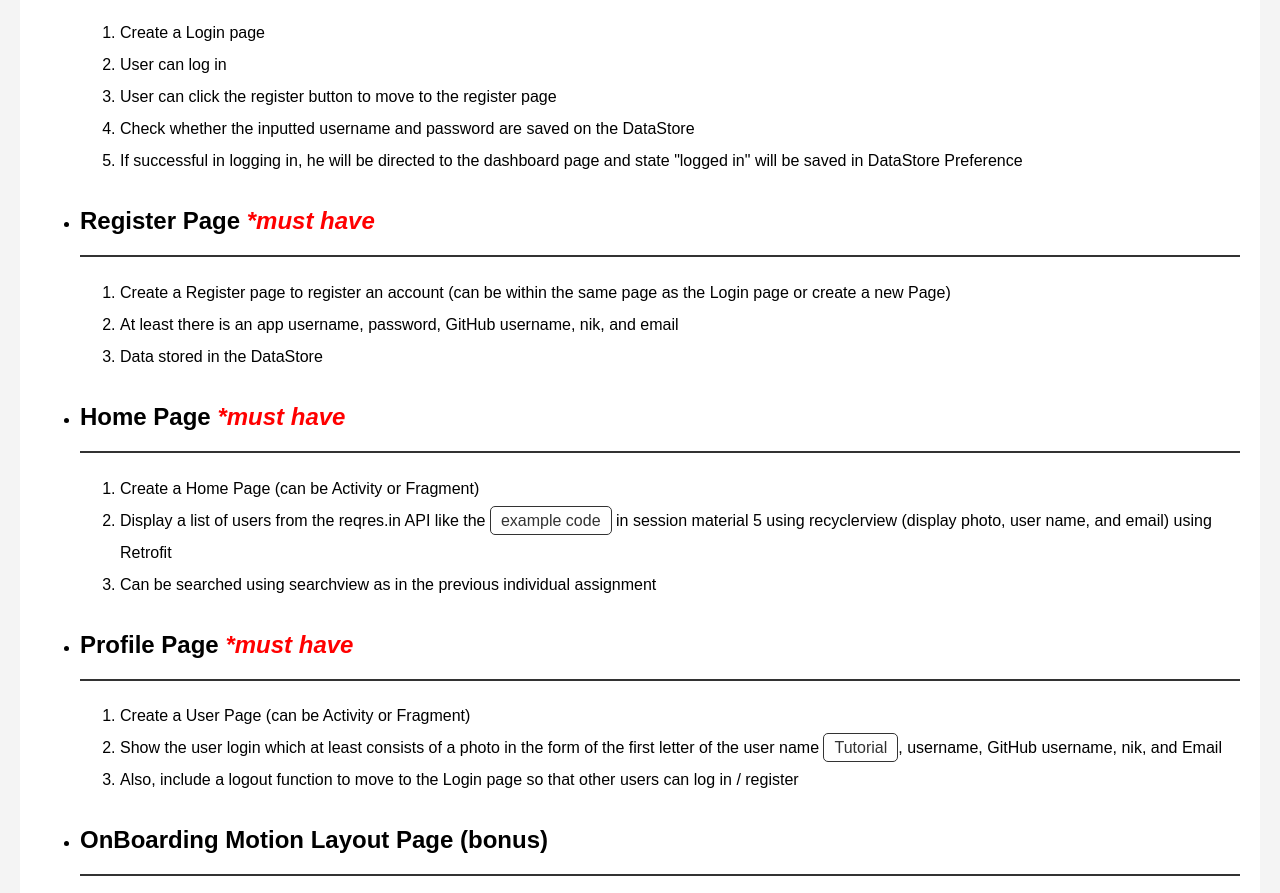
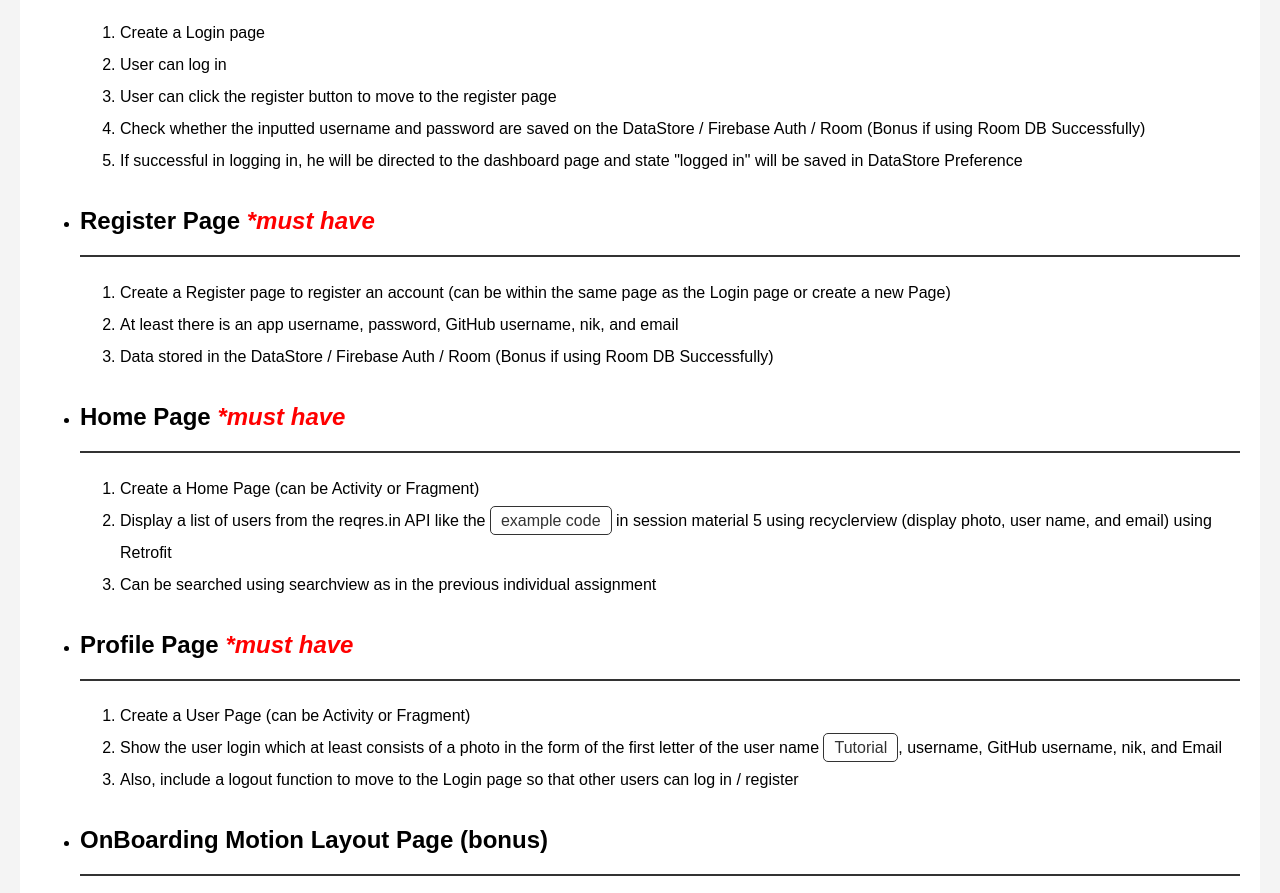
Before and after one commit to ab2rahman/iterapamuts2023, a plain HTML site: page index.html in a window 1280 px wide. Shown: the part 1703-2596 px from the top of the page. Drawn offline with Linux system fonts and the light colour scheme.

Commit message:
more choice between datastore, firebase and room

```diff
--- a/index.html
+++ b/index.html
@@ -44,7 +44,7 @@
                     <li>Create a Login page</li>
                     <li>User can log in</li>
                     <li>User can click the register button to move to the register page</li>
-                    <li>Check whether the inputted username and password are saved on the DataStore</li>
+                    <li>Check whether the inputted username and password are saved on the DataStore / Firebase Auth / Room (Bonus if using Room DB Successfully)</li>
                     <li>If successful in logging in, he will be directed to the dashboard page and state "logged in" will be saved in DataStore Preference</li>
                 </ol>
             </li>
@@ -53,7 +53,7 @@
                 <ol>
                     <li>Create a Register page to register an account (can be within the same page as the Login page or create a new Page)</li>
                     <li>At least there is an app username, password, GitHub username, nik, and email</li>
-                    <li>Data stored in the DataStore</li>
+                    <li>Data stored in the DataStore / Firebase Auth / Room (Bonus if using Room DB Successfully)</li>
                 </ol>
             </li>
             <li>
```
